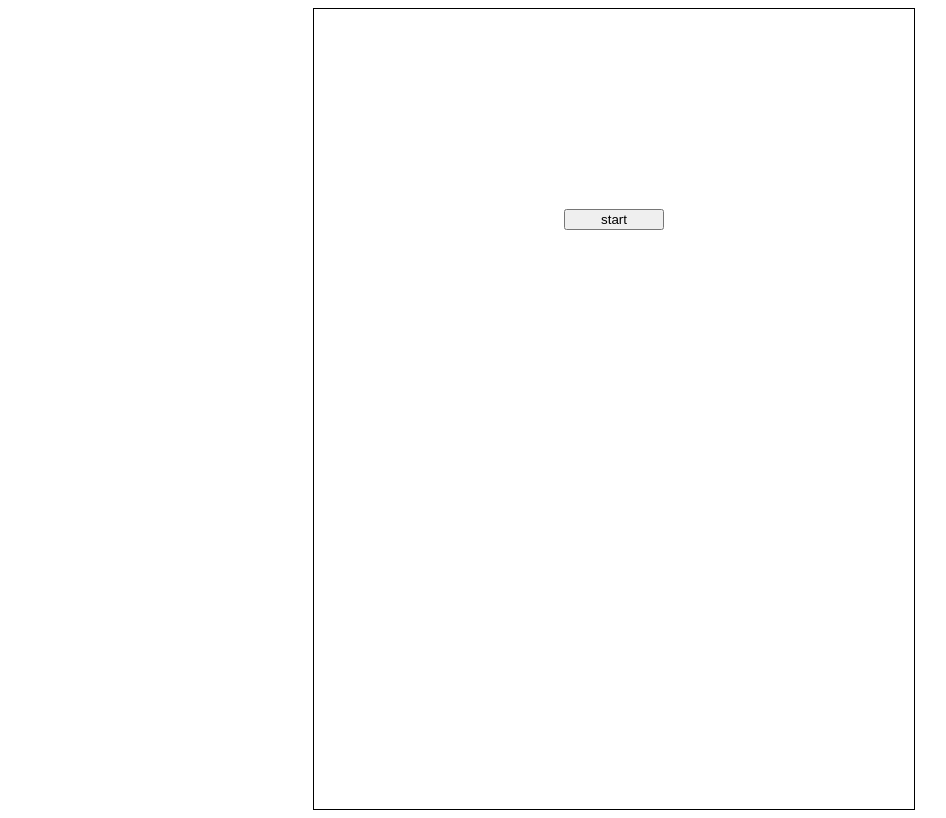
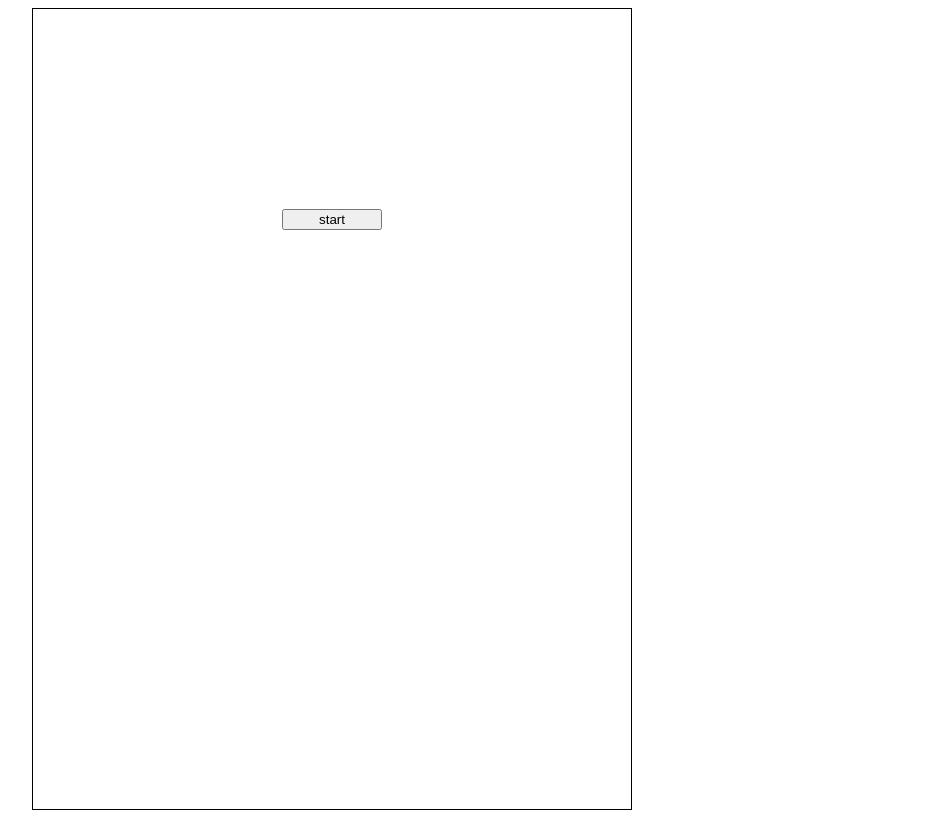
Before and after one commit to liza-rd-brain/CatGame-React-Redux-TS, a React app: page / in a window 1280 px wide. Shown: the whole page, without its empty margins (26-972 px from the left). Built offline with nearby package versions, Linux system fonts and the light colour scheme.

Commit message:
Барьер перерисовывается и двигается

```diff
--- a/src/app.tsx
+++ b/src/app.tsx
@@ -20,15 +20,32 @@ import grounding from "./phases/gameStarted/grounding";
 2. котик бежит и прыгает на белом фоне
 3. описать, спроектировать сущности и состояния
  */
-
 const Field = styled.div`
   position: relative;
   width: 600px;
   height: 800px;
   margin: 0 auto;
+  margin-left: 50px;
   border: 1px solid black;
   display: flex;
   flex-direction: column;
+`;
+
+const FieldWrap = styled.div`
+  position: relative;
+  width: 650px;
+  height: 800px;
+  display: flex;
+`;
+
+const EmptyColumn = styled.div`
+  background-color: white;
+  width: 50px;
+  /* border: 3px solid red; */
+  height: 800px;
+  position: absolute;
+  left: 0;
+  z-index: 5;
 `;
 
 /*коэфицент кратности-?! */
@@ -57,7 +74,11 @@ export type BarrierProps = {
 
 export type MoveDirection = "top" | "bottom";
 
-export type BarrierPhase = "waitingRequest" | "movingBarrier";
+export type BarrierPhase =
+  | "waitingStartGame"
+  | "waitingRequest"
+  | "movingBarrier"
+  | "barrierRequesting";
 
 export type GameState =
   | "waitingStart"
@@ -100,8 +121,10 @@ export type Action =
   | { type: "endOfFall" }
   | { type: "catfFall" }
   | { type: "catDoubleJump" }
+  //barrier
   | { type: "barrierRequested" }
-  | { type: "barrierMoved"; payload: number };
+  | { type: "barrierMoved"; payload: number }
+  | { type: "barrierStoped" };
 
 export type KindMoveEffect =
   | { kind: "!prepare-jump" }
@@ -156,7 +179,7 @@ const getInitialState = (): State => {
     levelOfMove: levelWithCat,
     doMoveEffect: null,
     doubleJumpPossible: false,
-    barrierPhase: "waitingRequest",
+    barrierPhase: "waitingStartGame",
   };
 };
 
@@ -231,6 +254,9 @@ const reducer = (state = getInitialState(), action: Action): State => {
           return barrierRequesting(action, state);
         }
         case "barrierMoved": {
+          return barrierRequesting(action, state);
+        }
+        case "barrierStoped": {
           return barrierRequesting(action, state);
         }
         /*  default:
@@ -309,13 +335,24 @@ function App() {
     switch (barrierPhase) {
       case "waitingRequest": {
         /*    console.error("создать таймаут для бега"); */
-        const barrierTimeOut = setTimeout(function requestBarrier() {
+        /*   const barrierTimeOut = setTimeout(function requestBarrier() {
           dispatch({
             type: "barrierRequested",
           });
-        }, 5000);
+        }, 2000); */
+        dispatch({
+          type: "barrierRequested",
+        });
         break;
       }
+
+      case "barrierRequesting": {
+        dispatch({
+          type: "barrierRequested",
+        });
+        break;
+      }
+
       case "movingBarrier": {
         const Path = 600;
         const movingTime = 5000;
@@ -324,16 +361,23 @@ function App() {
         const moveInc = Path / moveTicks;
 
         let tickTracker = 0;
-        const moveEffectId = setInterval(function moveBarrier() {
+        const moveBarrierId = setInterval(function moveBarrier() {
           tickTracker += 1;
 
           switch (true) {
-            case tickTracker < moveTicks:
+            case tickTracker < moveTicks + 1:
+              console.log("Inc", moveInc);
               dispatch({
                 type: "barrierMoved",
                 payload: moveInc,
               });
               break;
+            default:
+              clearInterval(moveBarrierId);
+              dispatch({
+                type: "barrierStoped",
+              });
+            //очистить moveBarrierId
           }
         }, tickTime);
 
@@ -445,17 +489,25 @@ function App() {
       default:
         return (
           <>
+            <>
               <Grid
                 refBarrier={refBarrier}
                 refCat={refCat}
                 levelHeight={levelHeight}
               />
+
               <Arrows />
+            </>
           </>
         );
     }
   };
-  return <Field>{getGameScreen()}</Field>;
+  return (
+    <FieldWrap>
+      <EmptyColumn />
+      <Field>{getGameScreen()}</Field>
+    </FieldWrap>
+  );
 }
 
 const store = createStore(
--- a/src/phases/gameStarted/barrierRequesting.tsx
+++ b/src/phases/gameStarted/barrierRequesting.tsx
@@ -1,6 +1,8 @@
 import { State, Action } from "../../app";
 
 const barrierStartX = 0;
+
+//разнести потом методы на отдельные фазы
 function barrierRequesting(action: Action, state: State): State {
   switch (action.type) {
     case "barrierRequested": {
@@ -20,7 +22,7 @@ function barrierRequesting(action: Action, state: State): State {
         };
 
         newLevelList.set(`${barrierLevelNumber}`, newBarrierLevel);
-        console.log(newLevelList);
+        console.log("лист с барьером", newLevelList);
 
         return {
           ...state,
@@ -40,7 +42,7 @@ function barrierRequesting(action: Action, state: State): State {
       });
 
       /* const levelArray = Array.from(newLevelList); */
-      console.log(newLevelList);
+      /*   console.log(newLevelList); */
 
       return {
         ...state,
@@ -48,6 +50,23 @@ function barrierRequesting(action: Action, state: State): State {
         barrierPhase: "movingBarrier",
       };
     }
+    case "barrierStoped": {
+      const newLevelList = new Map(state.levelList);
+      newLevelList.forEach((item, key) => {
+        if (item.levelItem.barrier) {
+          delete item.levelItem.barrier;
+        }
+      });
+      console.log(newLevelList, state.levelList);
+      console.log(newLevelList, state.levelList);
+      return {
+        ...state,
+        levelList: newLevelList,
+        barrierPhase: "barrierRequesting",
+      };
+
+      /*  вытащить барьер удалить!!! */
+    }
   }
   return state;
   /*из state вытаскиваем уровень и кладем туда барьер */
```
Lines whose indentation alone changed are shown as unchanged.
